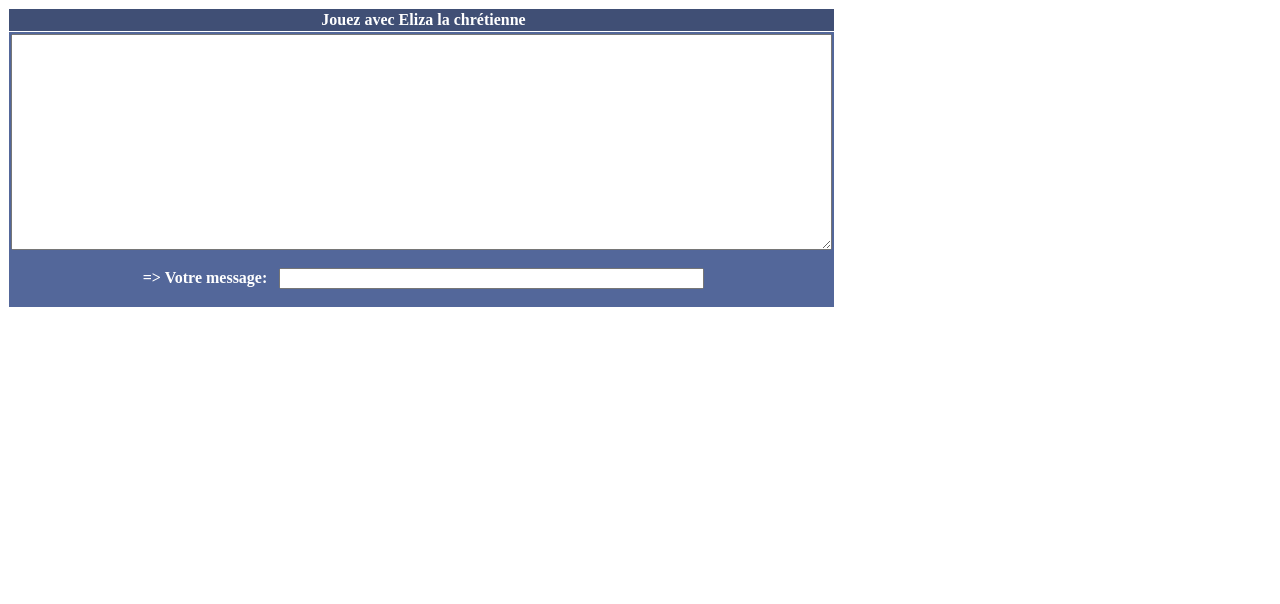
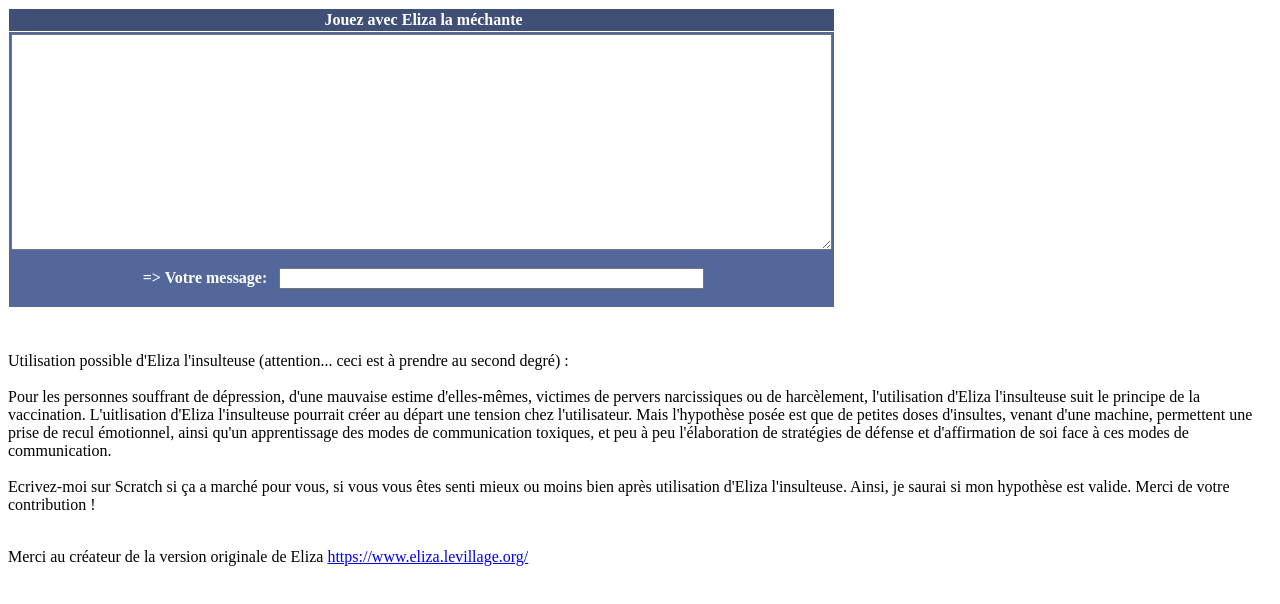
Before and after one commit to eliza3683/eliza3683.github.io, a plain HTML site: page index.html in a window 1280 px wide. Drawn offline with Linux system fonts and the light colour scheme.

Commit message:
Update index.html

```diff
--- a/index.html
+++ b/index.html
@@ -479,7 +479,7 @@
 // Wait function to allow our pieces to get here prior to starting
 
 	function hello(){
-		chatter[chatpoint] = "> Bonjour, Je suis Eliza la chrétienne.";
+		chatter[chatpoint] = "> Bonjour, Je suis Eliza l'insulteuse.";
 		chatpoint = 1;
 		return write();
 	}
@@ -554,7 +554,7 @@
 
 <table class="neurotoy" align="left" border="0" cellpadding="2" cellspacing="1">
 	<tbody><tr><th align="center" bgcolor="#404F75">
-		<font color="#FFFFFF"><b>&nbsp;Jouez avec Eliza la chrétienne</b></font>
+		<font color="#FFFFFF"><b>&nbsp;Jouez avec Eliza la méchante</b></font>
 	</th></tr>
   	<tr><td bgcolor="#53679A">
     	<form name="Eliza" onsubmit="return dialog();">
@@ -599,3 +599,9 @@
 </html>
 
 <br>
+<p>Utilisation possible d'Eliza l'insulteuse (attention... ceci est à prendre au second degré) :<br>
+<br>Pour les personnes souffrant de dépression, d'une mauvaise estime d'elles-mêmes, victimes de pervers narcissiques ou de harcèlement, l'utilisation d'Eliza l'insulteuse suit le principe de la vaccination. L'uitlisation d'Eliza l'insulteuse pourrait créer au départ une tension chez l'utilisateur. Mais l'hypothèse posée est que de petites doses d'insultes, venant d'une machine, permettent une prise de recul émotionnel, ainsi qu'un apprentissage des modes de communication toxiques, et peu à peu l'élaboration de stratégies de défense et d'affirmation de soi face à ces modes de communication.
+<br><br>Ecrivez-moi sur Scratch si ça a marché pour vous, si vous vous êtes senti mieux ou moins bien après utilisation d'Eliza l'insulteuse. Ainsi, je saurai si mon hypothèse est valide. Merci de votre contribution !</p1><br><br>
+
+
+	<p>Merci au créateur de la version originale de Eliza <a href="https://www.eliza.levillage.org/">https://www.eliza.levillage.org/</a></p>
```
